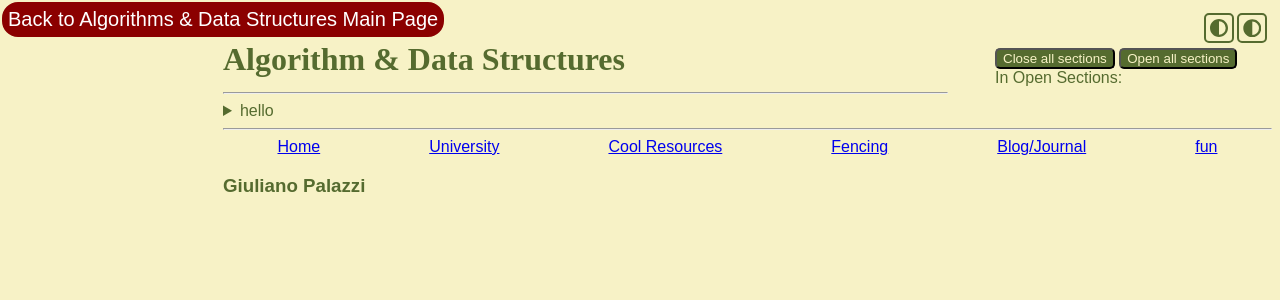
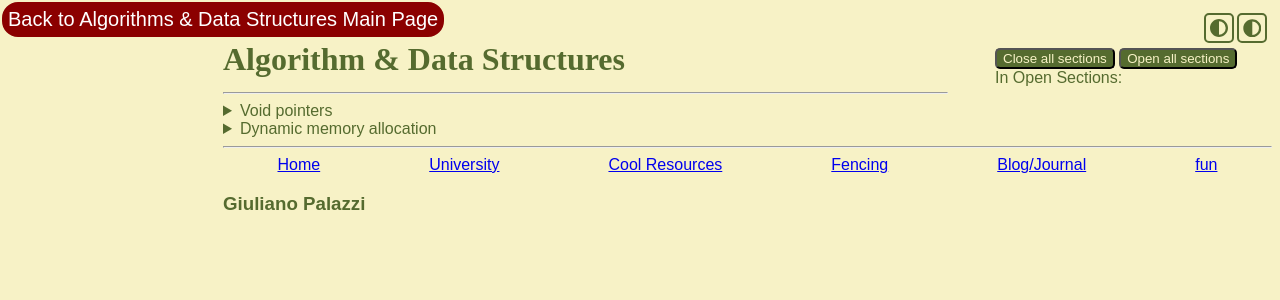
Before and after one commit to GiulianoPalazzi/giulianopalazzi.github.io, a Jekyll site: the page built from uni/aads/notes.md, in a window 1280 px wide. Shown: the top 300 px of the page. Built offline with Jekyll 4.4.1, drawn with Linux system fonts in a browser that asks for light colours; nearby versions of some CDN libraries; part of the change alters nothing that is shown.

Commit message:
lecture note 04/10

````diff
--- a/uni/aads/notes.md
+++ b/uni/aads/notes.md
@@ -5,4 +5,27 @@ backlink: /uni/aads/aads_index
 backlinktitle: Algorithms & Data Structures Main Page
 ---
 
-# hello #
+# Void pointers #
+
+It isn't associated to any specific data type
+
+It is a generic pointer and can be converted to any type
+
+## Pointer Arithmetic ##
+
+pointer++ doesn't increment it by one but by the size taken up by the data
+type the pointer is pointing to.
+
+## Pointer in structure ##
+
+```c
+pointer_to_structure->property
+(*pointer_to_structure).property
+```
+
+the first line is the one that is widely used by C programmers
+
+# Dynamic memory allocation #
+
+Telling the compiler to reserve memory to be allocated at runtime
+Most commonly used with arrays
````
